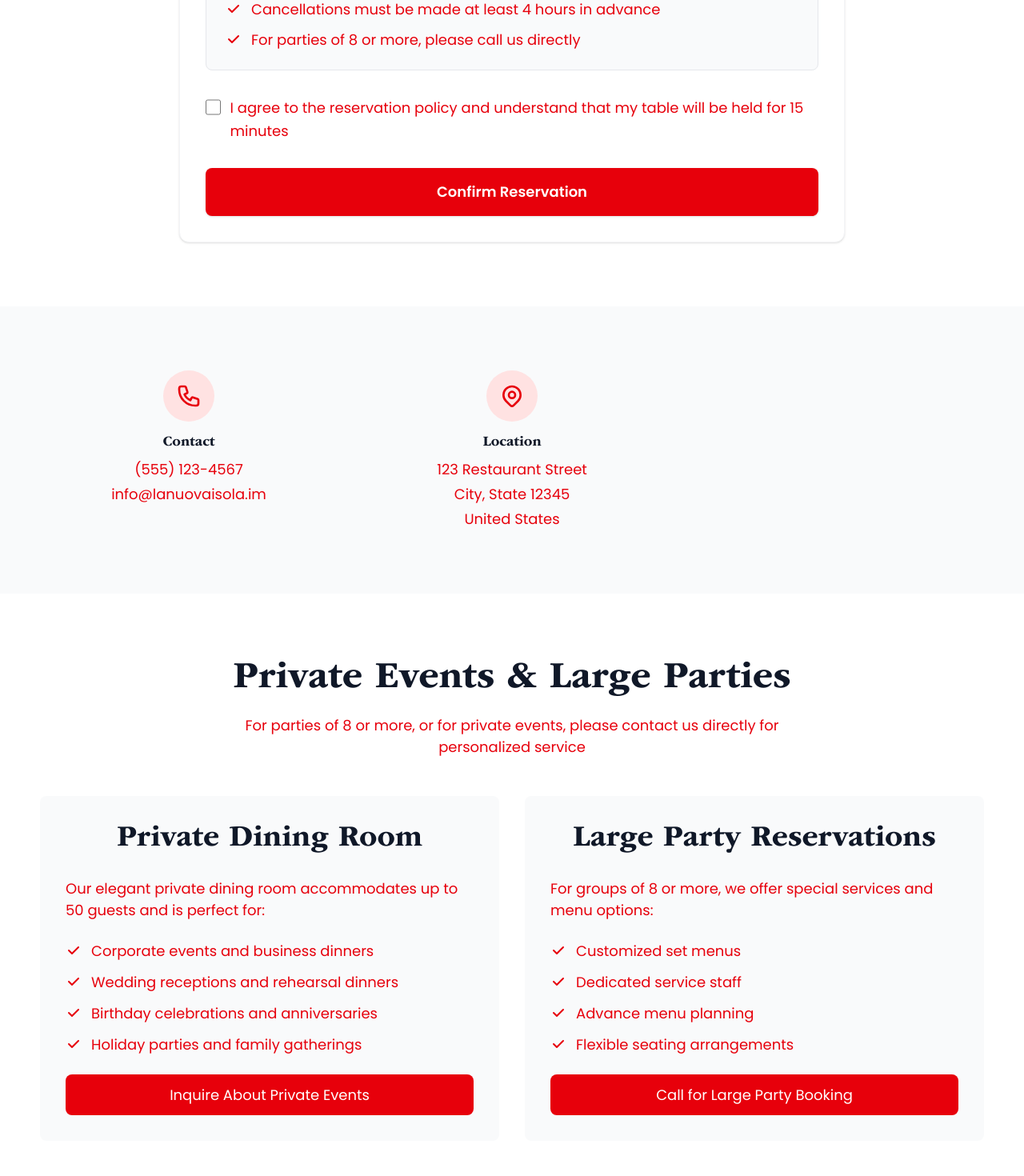
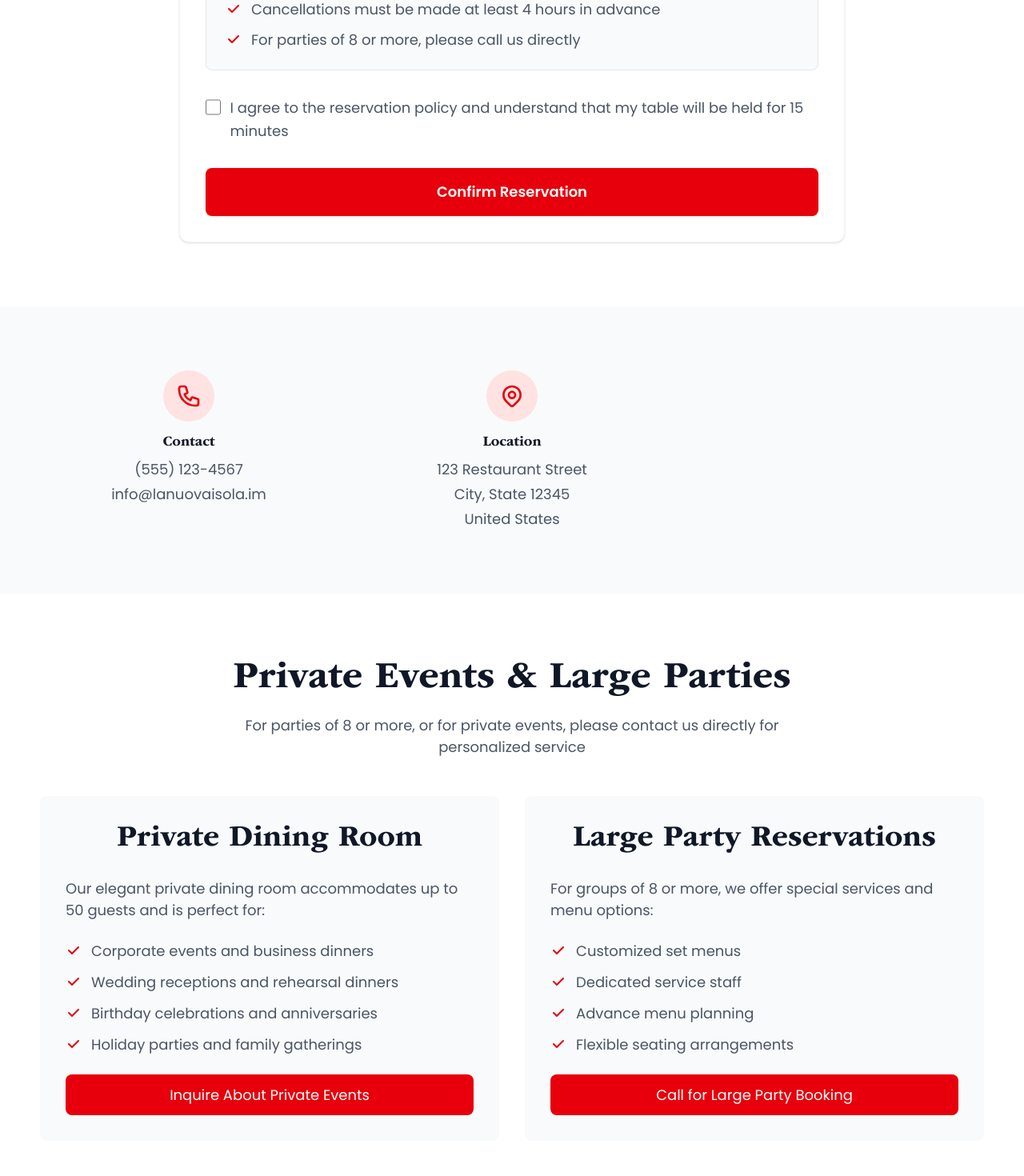
Before and after one commit to LYNKSPortal/la-nuova-isola-iom, a Next.js app: page /reservations in a window 1280 px wide. Shown: the part 1520-2990 px from the top of the page at 80% size. Built offline with nearby package versions, Linux system fonts and the light colour scheme.

Commit message:
Remove all red text from the site - only red for icons and buttons

```diff
--- a/src/app/reservations/page.tsx
+++ b/src/app/reservations/page.tsx
@@ -31,7 +31,7 @@ export default function Reservations() {
                 </svg>
               </div>
               <h3 className="text-xl font-semibold text-gray-900 mb-2">Contact</h3>
-              <div className="text-red-600 space-y-1">
+              <div className="text-gray-600 space-y-1">
                 <p>(555) 123-4567</p>
                 <p>info@lanuovaisola.im</p>
               </div>
@@ -45,7 +45,7 @@ export default function Reservations() {
                 </svg>
               </div>
               <h3 className="text-xl font-semibold text-gray-900 mb-2">Location</h3>
-              <div className="text-red-600 space-y-1">
+              <div className="text-gray-600 space-y-1">
                 <p>123 Restaurant Street</p>
                 <p>City, State 12345</p>
                 <p>United States</p>
@@ -60,7 +60,7 @@ export default function Reservations() {
         <div className="px-[20px] sm:px-[20px] md:px-[50px] lg:px-[50px] xl:px-[50px]">
           <div className="text-center mb-12">
             <h2 className="font-bold text-gray-900 mb-4">Private Events & Large Parties</h2>
-            <p className="text-red-600 max-w-2xl mx-auto">
+            <p className="text-gray-600 max-w-2xl mx-auto">
               For parties of 8 or more, or for private events, please contact us directly for personalized service
             </p>
           </div>
@@ -70,10 +70,10 @@ export default function Reservations() {
               <div className="text-center mb-6">
                 <h3 className="font-semibold text-gray-900">Private Dining Room</h3>
               </div>
-              <p className="text-red-600 mb-6">
+              <p className="text-gray-600 mb-6">
                 Our elegant private dining room accommodates up to 50 guests and is perfect for:
               </p>
-              <ul className="text-red-600 space-y-3 mb-6">
+              <ul className="text-gray-600 space-y-3 mb-6">
                 <li className="flex items-center">
                   <svg className="w-5 h-5 text-red-600 mr-3" fill="currentColor" viewBox="0 0 20 20">
                     <path fillRule="evenodd" d="M16.707 5.293a1 1 0 010 1.414l-8 8a1 1 0 01-1.414 0l-4-4a1 1 0 011.414-1.414L8 12.586l7.293-7.293a1 1 0 011.414 0z" clipRule="evenodd" />
@@ -108,10 +108,10 @@ export default function Reservations() {
               <div className="text-center mb-6">
                 <h3 className="font-semibold text-gray-900">Large Party Reservations</h3>
               </div>
-              <p className="text-red-600 mb-6">
+              <p className="text-gray-600 mb-6">
                 For groups of 8 or more, we offer special services and menu options:
               </p>
-              <ul className="text-red-600 space-y-3 mb-6">
+              <ul className="text-gray-600 space-y-3 mb-6">
                 <li className="flex items-center">
                   <svg className="w-5 h-5 text-red-600 mr-3" fill="currentColor" viewBox="0 0 20 20">
                     <path fillRule="evenodd" d="M16.707 5.293a1 1 0 010 1.414l-8 8a1 1 0 01-1.414 0l-4-4a1 1 0 011.414-1.414L8 12.586l7.293-7.293a1 1 0 011.414 0z" clipRule="evenodd" />
--- a/src/components/ContactForm.tsx
+++ b/src/components/ContactForm.tsx
@@ -119,7 +119,7 @@ export default function ContactForm() {
                       Douglas, Isle of Man, IM1 1EJ<br />
                       (accessible via the steps)
                     </p>
-                    <p className="text-red-600 mt-2">
+                    <p className="text-gray-600 mt-2">
                       Located in the heart of Douglas town centre
                     </p>
                   </div>
@@ -299,7 +299,7 @@ export default function ContactForm() {
                 )}
 
                 {submitStatus === 'error' && (
-                  <div className="p-6 bg-red-50 border border-red-200 rounded-lg text-red-800">
+                  <div className="p-6 bg-red-50 border border-red-200 rounded-lg text-gray-800">
                     <div className="flex items-center space-x-3">
                       <svg className="w-6 h-6 text-red-600" fill="currentColor" viewBox="0 0 20 20">
                         <path fillRule="evenodd" d="M10 18a8 8 0 100-16 8 8 0 000 16zM8.707 7.293a1 1 0 00-1.414 1.414L8.586 10l-1.293 1.293a1 1 0 101.414 1.414L10 11.414l1.293 1.293a1 1 0 001.414-1.414L11.414 10l1.293-1.293a1 1 0 00-1.414-1.414L10 8.586 8.707 7.293z" clipRule="evenodd" />
@@ -319,7 +319,7 @@ export default function ContactForm() {
         <div className="px-[20px] sm:px-[20px] md:px-[50px] lg:px-[50px] xl:px-[50px]">
           <div className="text-center mb-12">
             <h2 className="font-bold text-gray-900 mb-4">Find Us</h2>
-            <p className="text-red-600 max-w-2xl mx-auto">
+            <p className="text-gray-600 max-w-2xl mx-auto">
               Conveniently located in the heart of downtown with easy access to parking and public transportation
             </p>
           </div>
--- a/src/components/ReservationForm.tsx
+++ b/src/components/ReservationForm.tsx
@@ -258,7 +258,7 @@ export default function ReservationForm() {
 
               <div className="bg-gray-50 p-6 rounded-lg border border-gray-200">
                 <h3 className="text-lg font-semibold text-gray-900 mb-4">Reservation Policy</h3>
-                <ul className="text-sm text-red-600 space-y-3">
+                <ul className="text-sm text-gray-600 space-y-3">
                   <li className="flex items-start">
                     <svg className="w-5 h-5 text-red-600 mr-3 mt-0.5 flex-shrink-0" fill="currentColor" viewBox="0 0 20 20">
                       <path fillRule="evenodd" d="M16.707 5.293a1 1 0 010 1.414l-8 8a1 1 0 01-1.414 0l-4-4a1 1 0 011.414-1.414L8 12.586l7.293-7.293a1 1 0 011.414 0z" clipRule="evenodd" />
@@ -289,7 +289,7 @@ export default function ReservationForm() {
                   onChange={handleChange}
                   className="mt-1 w-5 h-5 text-red-600 border-gray-300 rounded focus:ring-red-500"
                 />
-                <label htmlFor="terms" className="text-sm text-red-600 leading-relaxed">
+                <label htmlFor="terms" className="text-sm text-gray-600 leading-relaxed">
                   I agree to the reservation policy and understand that my table will be held for 15 minutes
                 </label>
               </div>
@@ -314,7 +314,7 @@ export default function ReservationForm() {
               )}
 
               {submitStatus === 'error' && (
-                <div className="p-6 bg-red-50 border border-red-200 rounded-lg text-red-800">
+                <div className="p-6 bg-red-50 border border-red-200 rounded-lg text-gray-800">
                   <div className="flex items-center space-x-3">
                     <svg className="w-6 h-6 text-red-600" fill="currentColor" viewBox="0 0 20 20">
                       <path fillRule="evenodd" d="M10 18a8 8 0 100-16 8 8 0 000 16zM8.707 7.293a1 1 0 00-1.414 1.414L8.586 10l-1.293 1.293a1 1 0 101.414 1.414L10 11.414l1.293 1.293a1 1 0 001.414-1.414L11.414 10l1.293-1.293a1 1 0 00-1.414-1.414L10 8.586 8.707 7.293z" clipRule="evenodd" />
```
